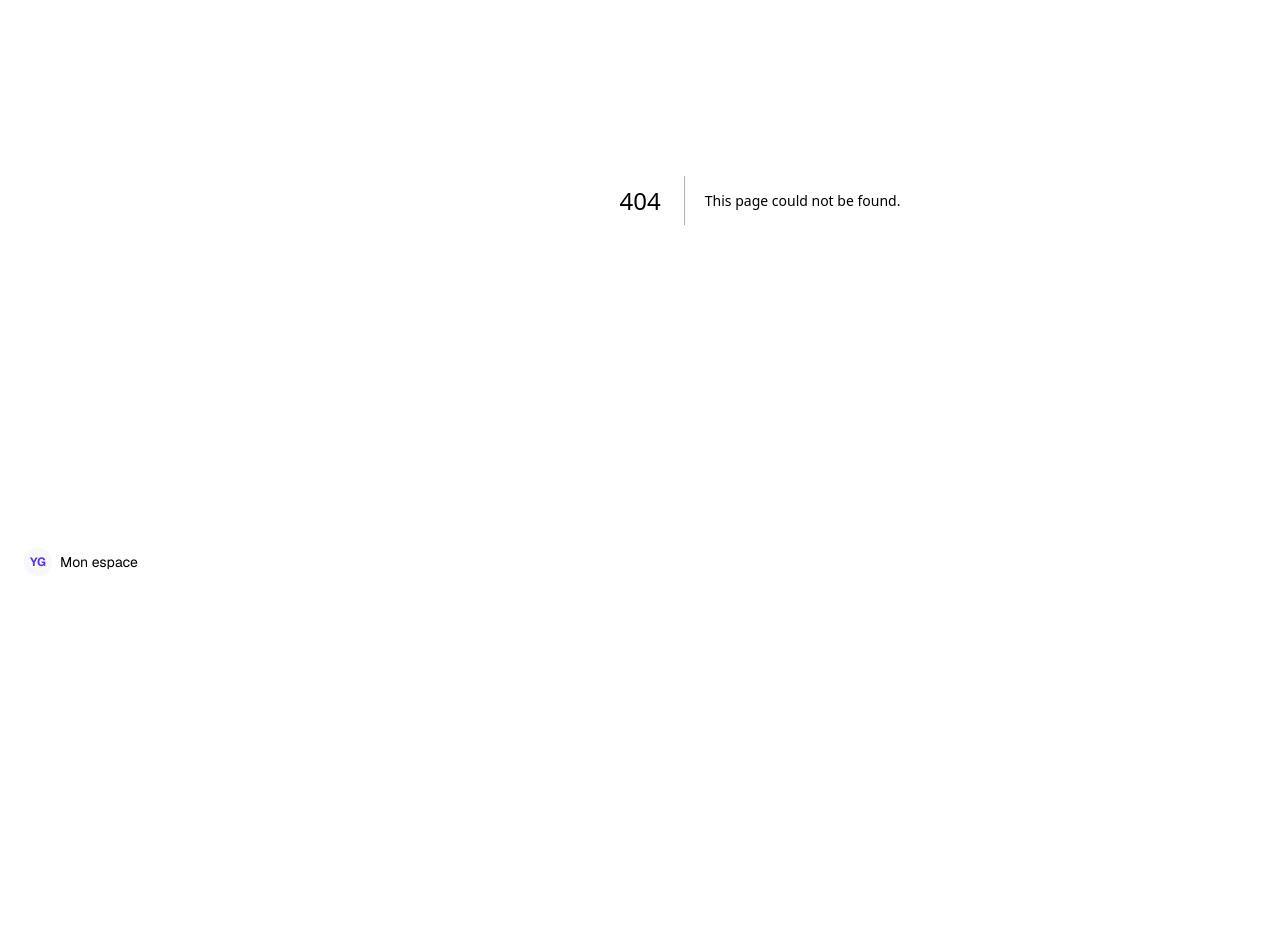
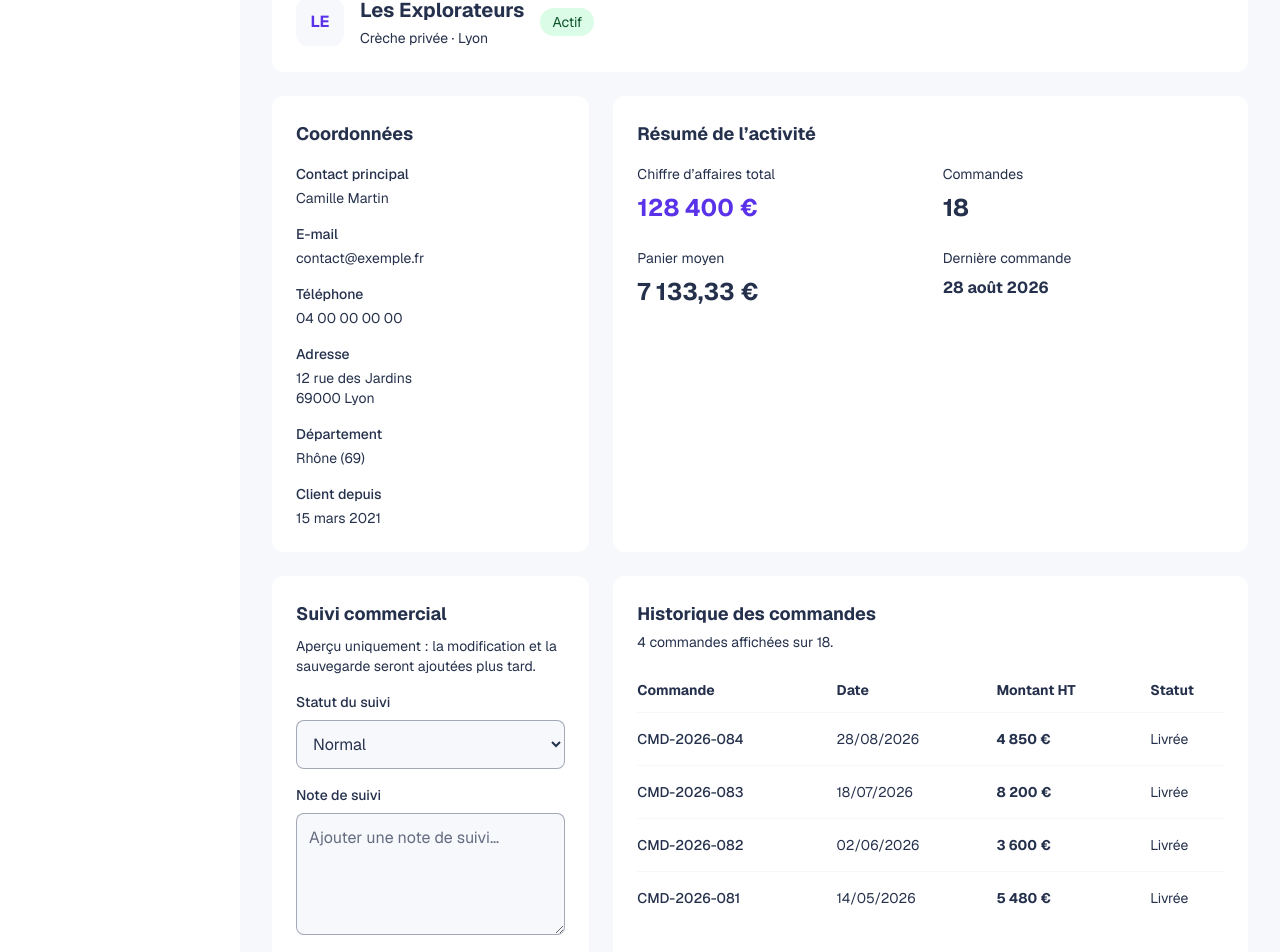
Before and after one commit to YoanGvs/pap-customers, a Next.js app: page /clients/exemple in a window 1280 px wide. Before the commit this address had no page. Shown: the part 200-1152 px from the top of the page. Before the commit the page ends 800 px from the top, so only its background shows below. Built offline with nearby package versions, Linux system fonts and the light colour scheme.

Commit message:
✨ Ajoute la fiche client

```diff
--- /dev/null
+++ b/src/app/clients/exemple/page.tsx
@@ -0,0 +1,90 @@
+import type { Metadata } from "next";
+import Link from "next/link";
+import OrderList, { type OrderPreview } from "@/components/order-list";
+
+// TypeScript vérifie les informations de la page affichées dans l'onglet.
+export const metadata: Metadata = {
+  title: "Fiche d’exemple | PAP Customers",
+};
+
+// Contenu fixe de la maquette : aucune lecture de base ni aucun calcul ici.
+const orders: OrderPreview[] = [
+  { reference: "CMD-2026-084", date: "28/08/2026", dateTime: "2026-08-28", amount: "4 850 €", status: "Livrée" },
+  { reference: "CMD-2026-083", date: "18/07/2026", dateTime: "2026-07-18", amount: "8 200 €", status: "Livrée" },
+  { reference: "CMD-2026-082", date: "02/06/2026", dateTime: "2026-06-02", amount: "3 600 €", status: "Livrée" },
+  { reference: "CMD-2026-081", date: "14/05/2026", dateTime: "2026-05-14", amount: "5 480 €", status: "Livrée" },
+];
+
+export default function CustomerExample() {
+  return (
+    <main id="contenu" tabIndex={-1} className="p-4 md:p-8">
+      <Link href="/clients" className="inline-block py-2 text-primary underline underline-offset-4">
+        ← Retour aux clients
+      </Link>
+      <h1 className="mt-4 text-2xl font-bold">Fiche client</h1>
+      <p className="mt-2 text-sm">Fiche d’exemple · Données fictives, non enregistrables.</p>
+
+      <section aria-labelledby="client-name" className="mt-6 flex flex-wrap items-center gap-4 rounded-xl bg-surface p-6">
+        <span aria-hidden="true" className="flex size-12 shrink-0 items-center justify-center rounded-xl bg-background font-bold text-primary">LE</span>
+        <div>
+          <h2 id="client-name" className="text-xl font-bold">Les Explorateurs</h2>
+          <p className="mt-1 text-sm">Crèche privée · Lyon</p>
+        </div>
+        <p className="rounded-full bg-green-100 px-3 py-1 text-sm text-green-900">Actif</p>
+      </section>
+
+      <div className="mt-6 grid gap-6 lg:grid-cols-[minmax(0,1fr)_minmax(0,2fr)]">
+        <section aria-labelledby="contact-title" className="rounded-xl bg-surface p-6">
+          <h2 id="contact-title" className="text-lg font-bold">Coordonnées</h2>
+          <dl className="mt-4 space-y-4 text-sm">
+            <div><dt className="font-medium">Contact principal</dt><dd className="mt-1">Camille Martin</dd></div>
+            <div><dt className="font-medium">E-mail</dt><dd className="mt-1 break-words">contact@exemple.fr</dd></div>
+            <div><dt className="font-medium">Téléphone</dt><dd className="mt-1">04 00 00 00 00</dd></div>
+            <div><dt className="font-medium">Adresse</dt><dd className="mt-1">12 rue des Jardins<br />69000 Lyon</dd></div>
+            <div><dt className="font-medium">Département</dt><dd className="mt-1">Rhône (69)</dd></div>
+            <div><dt className="font-medium">Client depuis</dt><dd className="mt-1"><time dateTime="2021-03-15">15 mars 2021</time></dd></div>
+          </dl>
+        </section>
+
+        <section aria-labelledby="activity-title" className="rounded-xl bg-surface p-6">
+          <h2 id="activity-title" className="text-lg font-bold">Résumé de l’activité</h2>
+          <dl className="mt-4 grid gap-6 sm:grid-cols-2">
+            <div><dt className="text-sm">Chiffre d’affaires total</dt><dd className="mt-2 text-2xl font-bold text-primary">128 400 €</dd></div>
+            <div><dt className="text-sm">Commandes</dt><dd className="mt-2 text-2xl font-bold">18</dd></div>
+            <div><dt className="text-sm">Panier moyen</dt><dd className="mt-2 text-2xl font-bold">7 133,33 €</dd></div>
+            <div><dt className="text-sm">Dernière commande</dt><dd className="mt-2 font-bold"><time dateTime="2026-08-28">28 août 2026</time></dd></div>
+          </dl>
+        </section>
+
+        <section aria-labelledby="orders-title" className="min-w-0 rounded-xl bg-surface p-6 lg:col-start-2 lg:row-start-2">
+          <h2 id="orders-title" className="text-lg font-bold">Historique des commandes</h2>
+          <p className="mt-1 text-sm">4 commandes affichées sur 18.</p>
+
+          <OrderList orders={orders} />
+        </section>
+
+        <section aria-labelledby="followup-title" className="rounded-xl bg-surface p-6 lg:col-start-1 lg:row-start-2">
+          <h2 id="followup-title" className="text-lg font-bold">Suivi commercial</h2>
+          <p id="followup-help" className="mt-2 text-sm">Aperçu uniquement : la modification et la sauvegarde seront ajoutées plus tard.</p>
+          {/* Les champs restent désactivés pour ne pas laisser croire qu'une saisie serait sauvegardée. */}
+          <fieldset disabled aria-describedby="followup-help" className="mt-4 space-y-4">
+            <legend className="sr-only">Aperçu du formulaire de suivi</legend>
+            <div>
+              <label htmlFor="client-status" className="block text-sm font-medium">Statut du suivi</label>
+              <select id="client-status" defaultValue="normal" className="mt-2 w-full rounded-lg border border-foreground/40 bg-background p-3 text-foreground">
+                <option value="normal">Normal</option>
+                <option value="follow-up">À suivre</option>
+                <option value="priority">Prioritaire</option>
+              </select>
+            </div>
+            <div>
+              <label htmlFor="client-note" className="block text-sm font-medium">Note de suivi</label>
+              <textarea id="client-note" rows={4} placeholder="Ajouter une note de suivi…" className="mt-2 w-full rounded-lg border border-foreground/40 bg-background p-3 text-foreground placeholder:text-foreground/70" />
+            </div>
+            <button type="button" className="w-full cursor-not-allowed rounded-lg bg-primary px-4 py-3 font-medium text-white opacity-60">Enregistrer</button>
+          </fieldset>
+        </section>
+      </div>
+    </main>
+  );
+}
--- /dev/null
+++ b/src/components/order-list.tsx
@@ -0,0 +1,57 @@
+// Modèle d'affichage uniquement : les montants ne servent pas encore aux calculs.
+export type OrderPreview = {
+  reference: string;
+  date: string;
+  dateTime: string;
+  amount: string;
+  status: string;
+};
+
+function OrderCard({ order }: { order: OrderPreview }) {
+  return (
+    <article className="py-4">
+      <h3 className="font-medium">{order.reference}</h3>
+      <dl className="mt-2 space-y-1 text-sm">
+        <div className="flex justify-between gap-4">
+          <dt>Date</dt><dd><time dateTime={order.dateTime}>{order.date}</time></dd>
+        </div>
+        <div className="flex justify-between gap-4">
+          <dt>Montant HT</dt><dd className="font-bold">{order.amount}</dd>
+        </div>
+        <div className="flex justify-between gap-4"><dt>Statut</dt><dd>{order.status}</dd></div>
+      </dl>
+    </article>
+  );
+}
+
+export default function OrderList({ orders }: { orders: OrderPreview[] }) {
+  return (
+    <>
+      {/* Une seule présentation est visible et accessible à la fois. */}
+      <ul className="mt-4 divide-y divide-background md:hidden">
+        {orders.map((order) => <li key={order.reference}><OrderCard order={order} /></li>)}
+      </ul>
+      <table className="mt-4 hidden w-full text-left text-sm md:table">
+        <caption className="sr-only">Dernières commandes du client</caption>
+        <thead>
+          <tr>
+            <th scope="col" className="py-3 pr-3">Commande</th>
+            <th scope="col" className="py-3 pr-3">Date</th>
+            <th scope="col" className="py-3 pr-3">Montant HT</th>
+            <th scope="col" className="py-3">Statut</th>
+          </tr>
+        </thead>
+        <tbody>
+          {orders.map((order) => (
+            <tr key={order.reference} className="border-t border-background">
+              <th scope="row" className="py-4 pr-3 font-medium">{order.reference}</th>
+              <td className="py-4 pr-3"><time dateTime={order.dateTime}>{order.date}</time></td>
+              <td className="py-4 pr-3 font-bold">{order.amount}</td>
+              <td className="py-4">{order.status}</td>
+            </tr>
+          ))}
+        </tbody>
+      </table>
+    </>
+  );
+}
```
